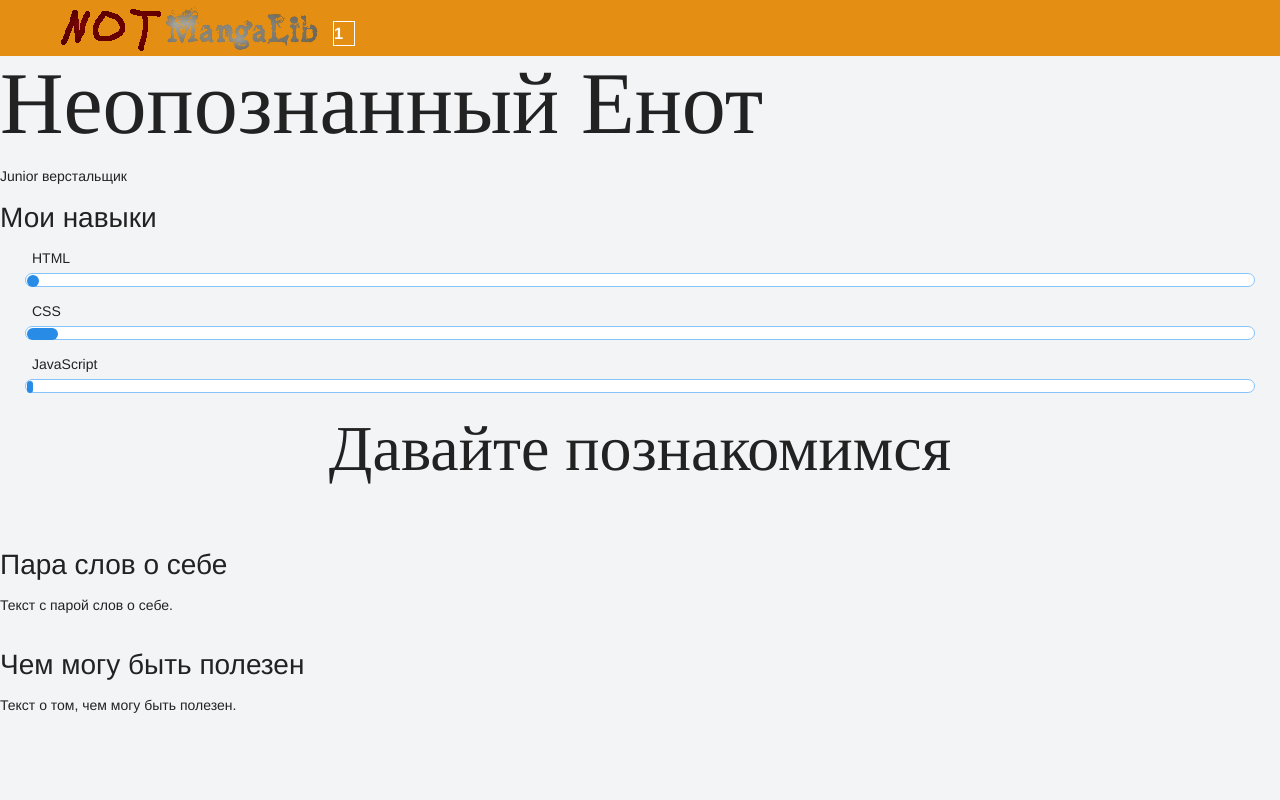
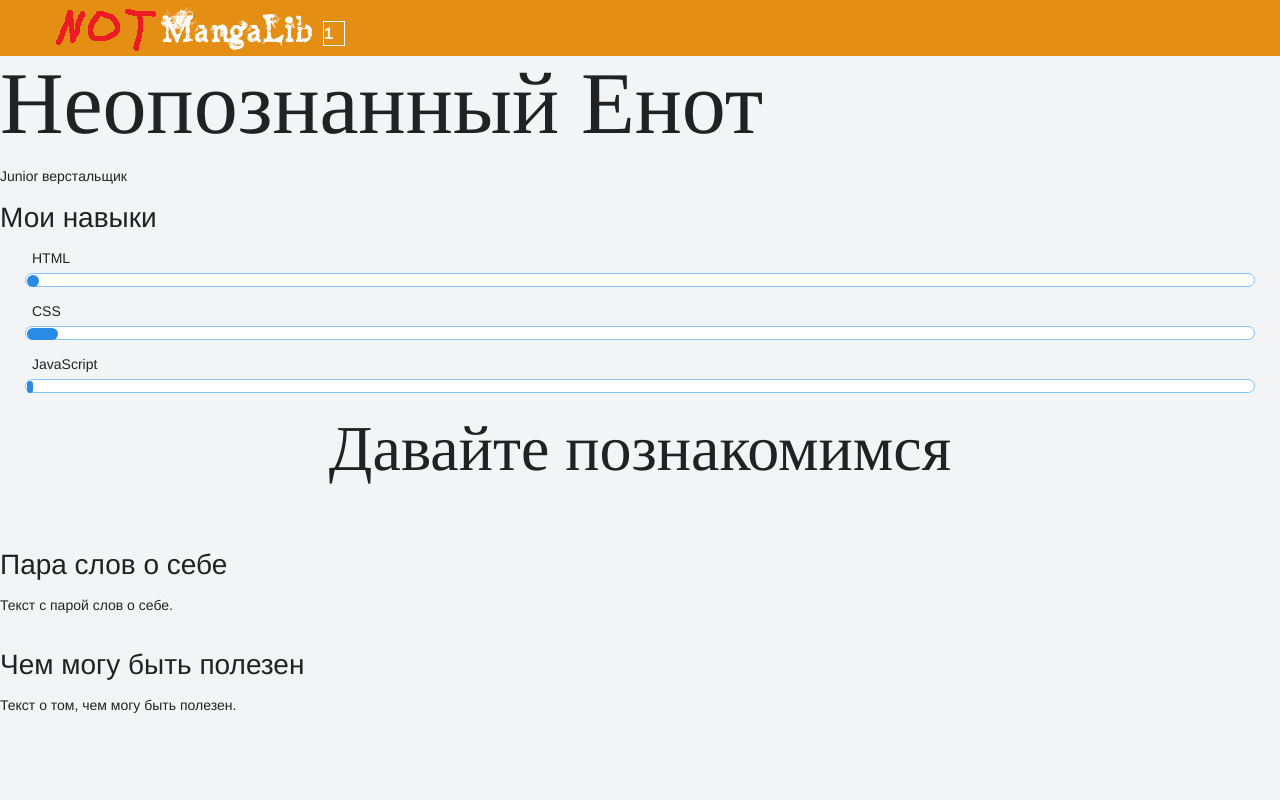
Before and after one commit to hezzyyuk/my-site, a plain HTML site: page index.html in a window 1280 px wide. Shown: the top 800 px of the page. Drawn offline with Linux system fonts and the light colour scheme.

Commit message:
Update index.html

```diff
--- a/index.html
+++ b/index.html
@@ -12,7 +12,7 @@
     <div class="page-header page-footer2">
      <div class="header__inner">
        <div class="header__item header__left">
-         <a href="https://mangalib.me/?section=all-updates" class="header__logo"><img src="img\manga2.png"></a>
+         <a href="https://mangalib.me/?section=all-updates" class="header__logo"><img src="img\manga.png"></a>
           <div class="accordion">
           <h3>1</h3>
 
```
